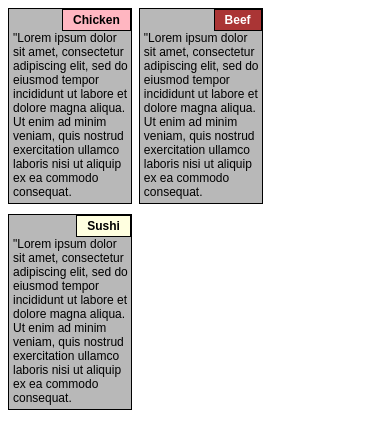
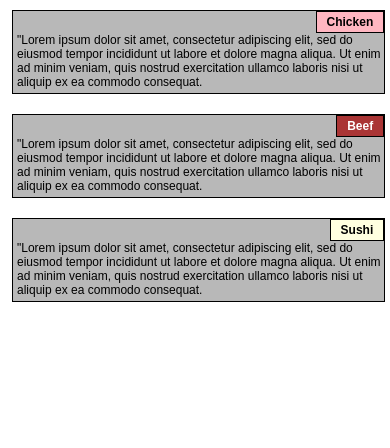
Before and after one commit to tbotouch/coursera-web-course, a plain HTML site: page module2-solution/index.html in a window 390 px wide. Drawn offline with Linux system fonts and the light colour scheme.

Commit message:
media querys added

```diff
--- a/module2-solution/css/styles.css
+++ b/module2-solution/css/styles.css
@@ -1,9 +1,8 @@
 .container{
     border: 1px solid black;
-    position:relative;
     margin-bottom: 10px;
-    margin-right: 7px;
-    width:31.5%;
+    margin-top:10px;
+    margin-right:15px;
     background-color: rgb(184, 184, 184);
     padding:0px 0px 4px 4px;
     float:left;
@@ -22,6 +21,8 @@
 body{
     font-family: Arial;
     font-size:12px;
+    margin:0px;
+    padding-left:12px;
 }
 #chicken{
     background-color: lightpink;
@@ -33,3 +34,23 @@ body{
 #sushi{
     background-color: lightyellow;
 }
+
+@media(min-width:768px) and (max-width:991px){
+    #chicken-container,#beef-container{
+        width:47.2%;
+    }
+    #sushi-container{
+        width:97.15%;
+
+    }
+}
+@media(max-width:767px){
+    .container{
+        width:97.15%;
+    }
+}
+@media(min-width:992px){
+    .container{
+        width:30.55%;
+    }
+}
--- a/module2-solution/index.html
+++ b/module2-solution/index.html
@@ -7,7 +7,7 @@
     <title>Document</title>
 </head>
 <body>
-    <div class="container" >
+    <div class="container" id="chicken-container">
         <div class="title" id="chicken">Chicken</div>
         <div class="details">"Lorem ipsum dolor sit amet, consectetur adipiscing elit,
             sed do eiusmod tempor incididunt ut labore et dolore magna aliqua.
@@ -15,7 +15,7 @@
             laboris nisi ut aliquip ex ea commodo consequat.
         </div>
     </div>
-    <div class="container">
+    <div class="container" id="beef-container">
         <div class="title" id="beef">Beef</div>
         <div class="details" >"Lorem ipsum dolor sit amet, consectetur adipiscing elit,
             sed do eiusmod tempor incididunt ut labore et dolore magna aliqua.
@@ -23,7 +23,7 @@
             laboris nisi ut aliquip ex ea commodo consequat.
         </div>
     </div>
-    <div class="container" >
+    <div class="container" id="sushi-container">
         <div class="title" id="sushi">Sushi</div>
         <div class="details" >"Lorem ipsum dolor sit amet, consectetur adipiscing elit,
             sed do eiusmod tempor incididunt ut labore et dolore magna aliqua.
```
